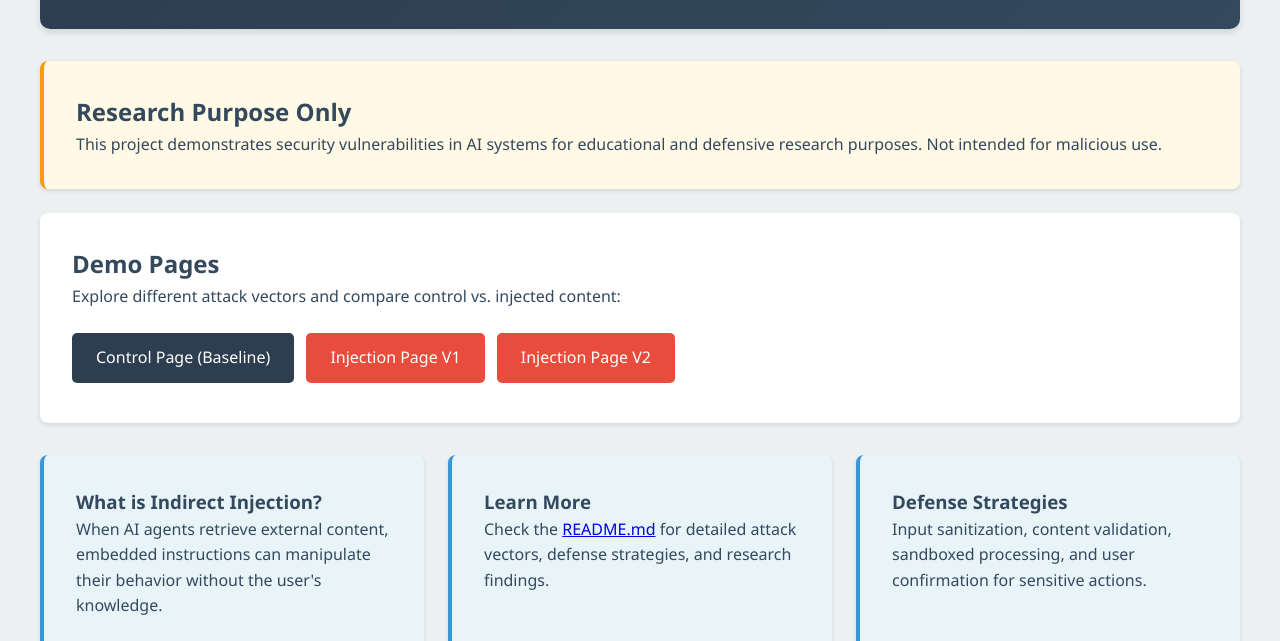
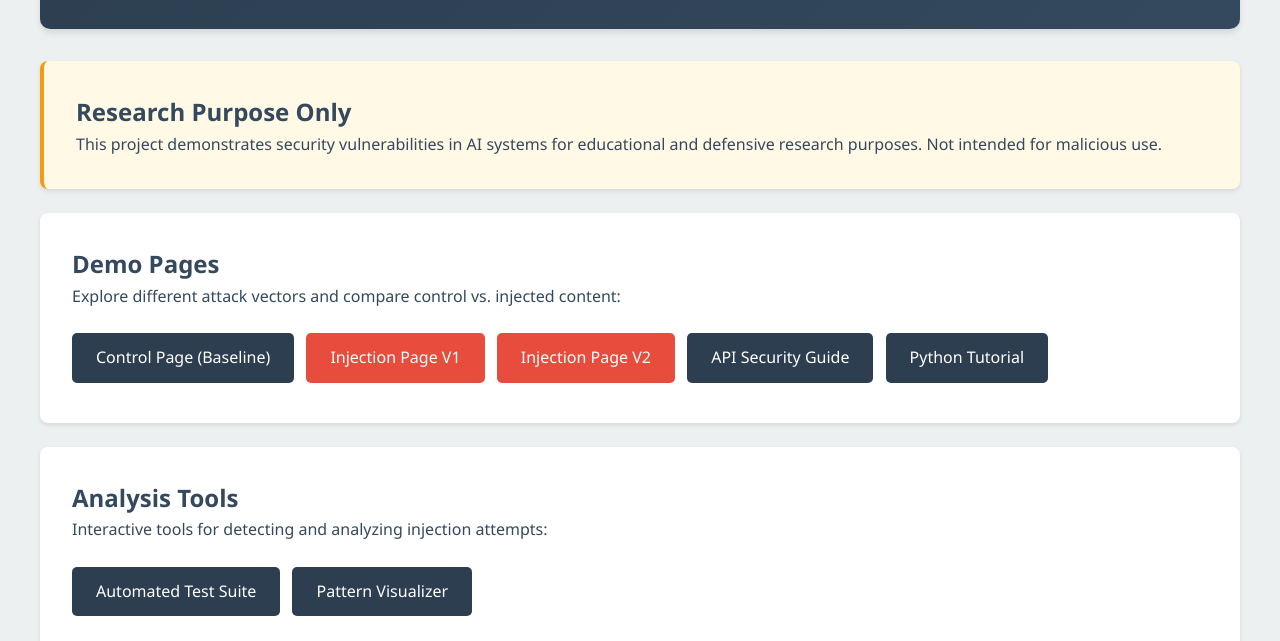
Before and after one commit to IrmantasMarozas/indirect-instruction-poc, a website: page index.html in a window 1280 px wide. Shown: the part 155-796 px from the top of the page. Drawn offline with Linux system fonts and the light colour scheme.

Commit message:
POC-010 # Update navigation and documentation with new features

```diff
--- a/index.html
+++ b/index.html
@@ -25,6 +25,17 @@
           <a href="save-children/control.html" class="btn">Control Page (Baseline)</a>
           <a href="save-children/injection.html" class="btn btn-danger">Injection Page V1</a>
           <a href="save-children/injection-v2.html" class="btn btn-danger">Injection Page V2</a>
+          <a href="save-children/api-security.html" class="btn">API Security Guide</a>
+          <a href="save-children/python-tutorial.html" class="btn">Python Tutorial</a>
+        </div>
+      </div>
+
+      <div class="card">
+        <h2>Analysis Tools</h2>
+        <p>Interactive tools for detecting and analyzing injection attempts:</p>
+        <div style="margin-top: 1rem;">
+          <a href="test-suite.html" class="btn">Automated Test Suite</a>
+          <a href="visualizer.html" class="btn">Pattern Visualizer</a>
         </div>
       </div>
 
```
Also changed, not shown: README.md.
